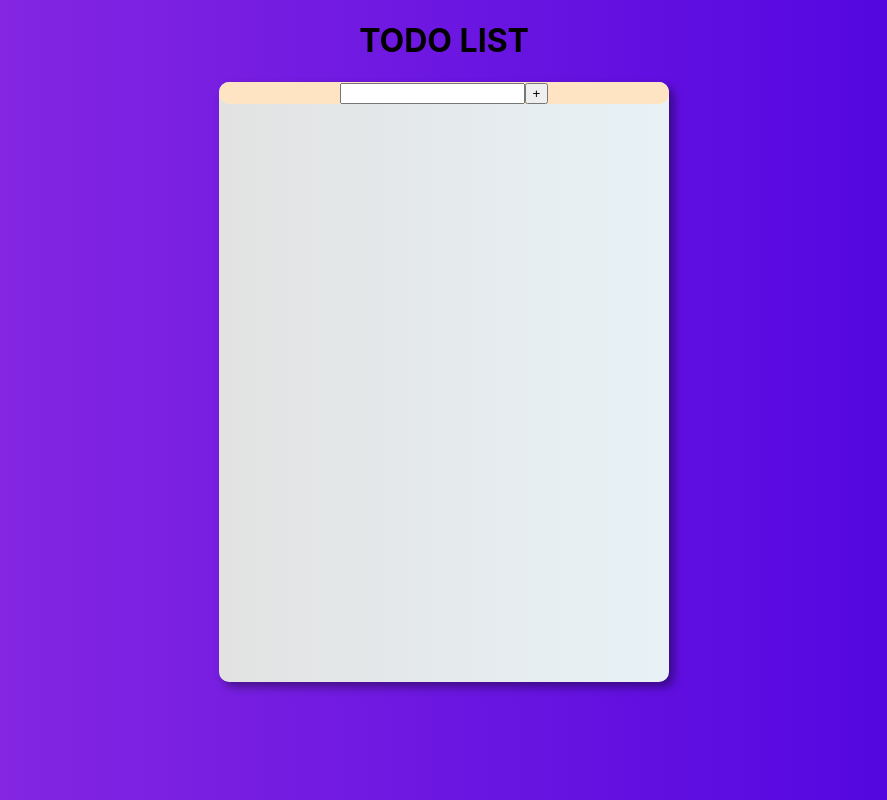
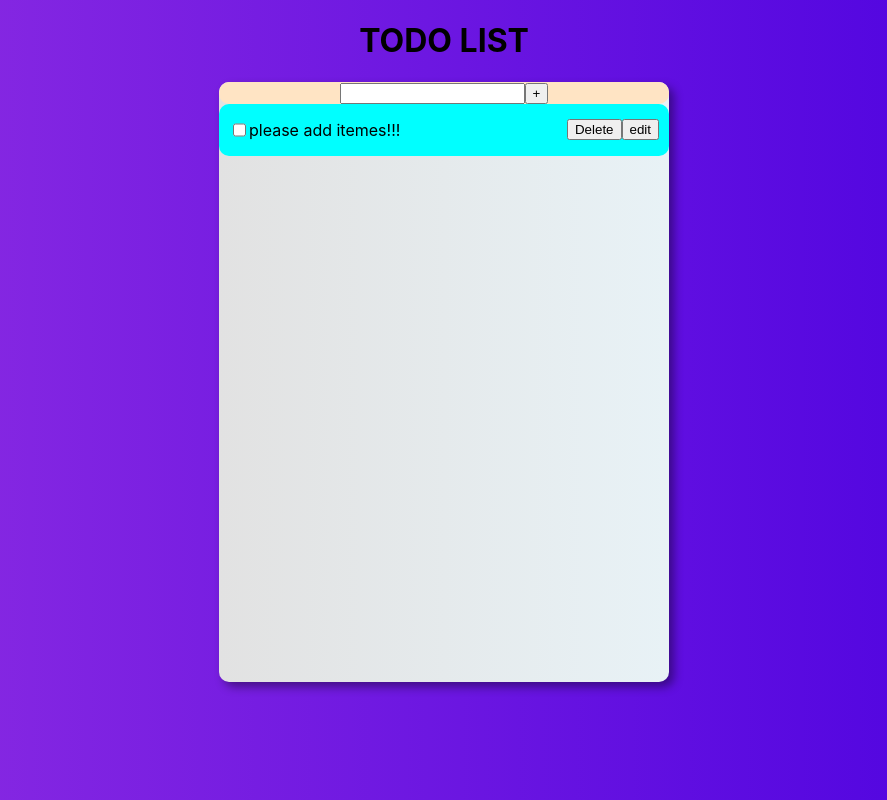
Before and after one commit to Arun-cn/Todo_List, a React (Create React App) app: page / in a window 1280 px wide. Shown: the whole page, without its empty margins (196-1083 px from the left). Built offline with nearby package versions, Linux system fonts and the light colour scheme.

Commit message:
add todo item card

```diff
--- a/src/App.js
+++ b/src/App.js
@@ -1,5 +1,6 @@
 import './styles/App.css';
 import EditText from './components/TaskEdit';
+import TodoItemCard from './components/TodoItemCard';
 
 function App() {
   return (
@@ -7,6 +8,9 @@ function App() {
        <h1>TODO LIST</h1>
        <div className='todoappcontiner'>
         <EditText></EditText>
+        <div>
+          <TodoItemCard></TodoItemCard>
+        </div>
 
        </div>
     </div>
--- /dev/null
+++ b/src/components/TodoItemCard.jsx
@@ -0,0 +1,18 @@
+import '../styles/todoitemcard.css';
+
+function TodoItemCard (){
+    return(
+        <div className='cardcontiner'>
+            <div className='cardleftside'>
+                <input type="checkbox" name="isDone" id="checker" />
+               <p>please add itemes!!!</p>
+            </div>
+
+            <div className='cardrightside'>
+                <button>Delete</button>
+                <button>edit</button>
+            </div>
+        </div>
+    );
+}
+export default TodoItemCard;
--- /dev/null
+++ b/src/styles/todoitemcard.css
@@ -0,0 +1,20 @@
+.cardcontiner{
+    background-color: aqua;
+    display: flex;
+    flex-direction: row;
+    align-items: center;
+    justify-content: space-between;
+    border-radius: 10px;
+
+}
+.cardleftside{
+    margin-left: 10px;
+    display: flex;
+    flex-direction: row;
+}
+.cardrightside{
+    margin-right: 10px;
+    display: flex;
+    flex-direction: row;
+    justify-content: flex-end;
+}
```
